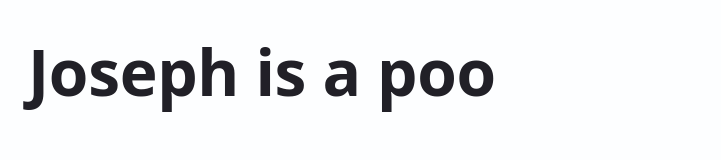
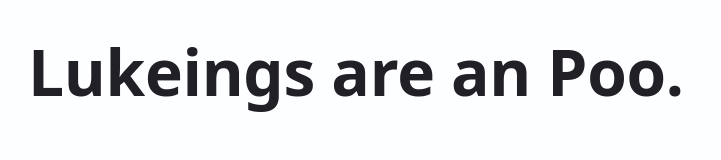
Before and after one commit to Jacobdgh/Jacobdgh.github.io, a website built with Vite: page index.html in a window 1280 px wide. Shown: the whole page, without its empty margins (0-721 px from the left). Built offline with nearby package versions, Linux system fonts and the light colour scheme.

Commit message:
changed h1

```diff
--- a/index.html
+++ b/index.html
@@ -14,7 +14,7 @@
                     <div class="container-medium">
                         <div class="pricing-header_component">
                             <div class="pricing-header_content-top">
-                                <h1>Joseph is a poo</h1>
+                                <h1>Lukeings are  an Poo.</h1>
                             </div>
 
                         </div>
--- a/style.css
+++ b/style.css
@@ -57,6 +57,9 @@ h3 {
     padding-right: 1.25rem;
 }
 .container-large {
-    max-width: 90rem;
+    max-width: 87.5rem;
     width: 100%;
 }
+.container-medium {
+    max-width: 62.5rem;
+}
```
Also changed, not shown: 1 other file.
